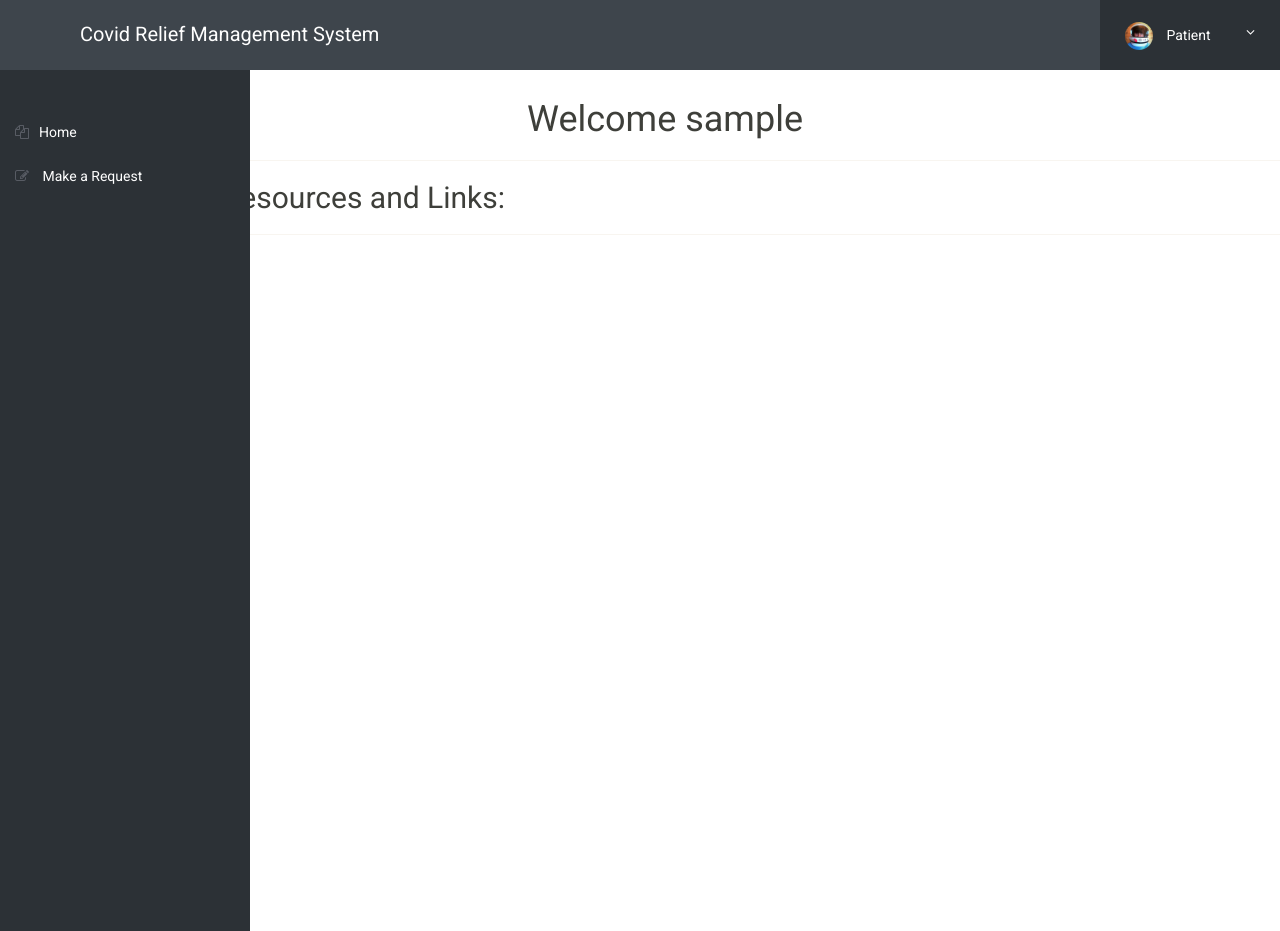
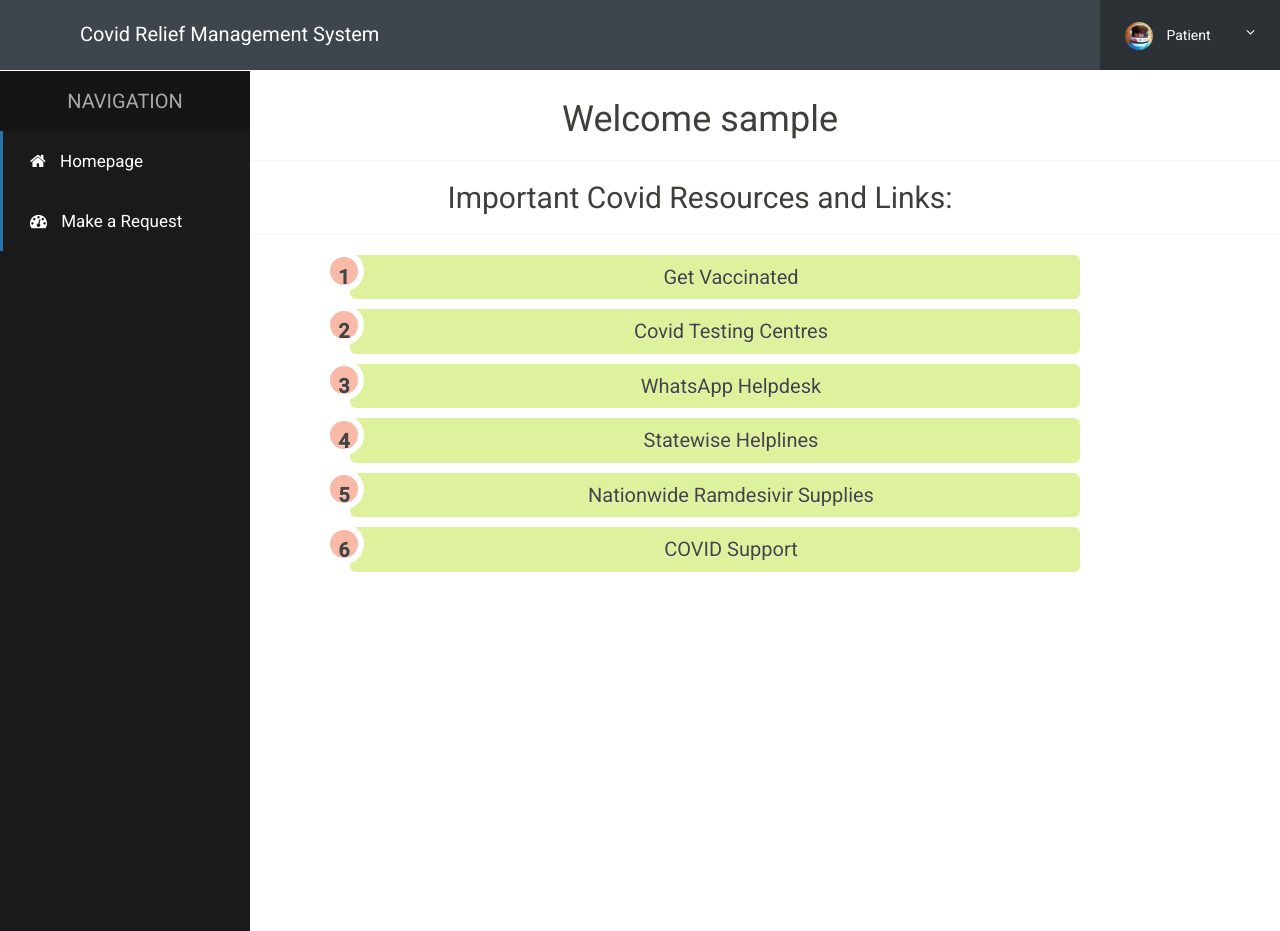
Before and after one commit to Bhavini20/IWP_Covid_App, a PHP site: page /patientwelcome.php in a window 1280 px wide. Run offline with PHP 8.4, Linux system fonts and the light colour scheme; the visitor is signed in with stand-in values (Sample User, id 1).

Commit message:
Update patientwelcome.php

```diff
--- a/bloodbank/bbdms/patientwelcome.php
+++ b/bloodbank/bbdms/patientwelcome.php
@@ -6,6 +6,7 @@
 }
 
 include('includes/patientheader.php');
+
 ?>
 
 <!DOCTYPE html>
@@ -13,50 +14,179 @@
 <head>
     <meta charset="UTF-8">
     <meta name="viewport" content="width=device-width, initial-scale=1.0">
+    <link rel="stylesheet" href="https://stackpath.bootstrapcdn.com/font-awesome/4.7.0/css/font-awesome.min.css">
+
+
     <title>Patient Login</title>
     <style>
-         .cont1{
+        .cont1{
             text-align: center;
             margin-left: 50px;
         }
-        .cont1 ul{
-            margin-left: 600px;
-            text-align: left;
+        .cont2{
+            margin-left: 70px;
         }
-        .ts-sidebar
-        {
 
-            width:250px;
-            padding-top: 50px;
-        }
+        ol {
+  counter-reset: li;
+  list-style: none;
+  padding: 0;
+            margin-left: 300px;
+            margin-right: 200px;
+  text-shadow: 0 1px 0 rgba(255,255,255,.5);
+}
+
+ol a {
+  position: relative;
+  display: block;
+  padding: .4em .4em .4em 2em;
+  margin: .5em 0;
+  background: #def29e;
+  color: #444;
+    font-size: 20px;
+  text-decoration: none;
+  border-radius: .3em;
+  transition: .3s ease-out;
+}
+
+ol a:hover { background: #efe7af; }
+ol a:hover:before { transform: rotate(360deg); }
+ol a:before {
+  content: counter(li);
+  counter-increment: li;
+  position: absolute;
+  left: -1.3em;
+  top: 50%;
+  margin-top: -1.3em;
+  background: #f8b9a6;
+  height: 2em;
+  width: 2em;
+  line-height: 2em;
+  border: .3em solid #fff;
+  text-align: center;
+  font-weight: bold;
+  border-radius: 2em;
+  transition: all .3s ease-out;
+}
+        .sidebar-container {
+  position: fixed;
+  width: 250px;
+  height: 100%;
+  left: 0;
+  overflow-x: hidden;
+  overflow-y: auto;
+  background: #1a1a1a;
+  color: #fff;
+            margin-top: 71px;
+}
+
+.content-container {
+  padding-top: 20px;
+}
+
+
+.sidebar-navigation {
+  padding: 0;
+  margin: 0;
+  list-style-type: none;
+  position: relative;
+}
+
+.sidebar-navigation li {
+  background-color: transparent;
+  position: relative;
+  display: inline-block;
+  width: 100%;
+  line-height: 40px;
+}
+
+.sidebar-navigation li a {
+  padding: 10px 15px 10px 30px;
+  display: block;
+  color: #fff;
+    font-size: 17px;
+}
+
+.sidebar-navigation li .fa {
+  margin-right: 10px;
+}
+
+.sidebar-navigation li a:active,
+.sidebar-navigation li a:hover,
+.sidebar-navigation li a:focus {
+  text-decoration: none;
+  outline: none;
+}
+
+.sidebar-navigation li::before {
+  background-color: #2574A9;
+  position: absolute;
+  content: '';
+  height: 100%;
+  left: 0;
+  top: 0;
+  -webkit-transition: width 0.2s ease-in;
+  transition: width 0.2s ease-in;
+  width: 3px;
+  z-index: -1;
+}
+
+.sidebar-navigation li:hover::before {
+  width: 100%;
+}
+
+.sidebar-navigation .header {
+  font-size: 20px;
+  text-transform: uppercase;
+  background-color: #151515;
+  padding: 10px 10px 10px 10px;
+    color: #aca8a8;
+    text-align: center;
+}
+
+.sidebar-navigation .header::before {
+  background-color: transparent;
+}
+
     </style>
 </head>
 <body>
-    <nav class="ts-sidebar">
-			<ul class="ts-sidebar-menu">
 
-<li><a href="patientwelcome.php"><i class="fa fa-files-o"></i>Home</a>
-<li><a href="patientrequest.php"><i class="fa fa-edit"></i> Make a Request</a></li>
+			<div class="sidebar-container">
+  <ul class="sidebar-navigation">
+    <li class="header">Navigation</li>
+    <li>
+      <a href="patientwelcome.php">
+        <i class="fa fa-home" aria-hidden="true"></i> Homepage
+      </a>
+    </li>
+    <li>
+      <a href="patientrequest.php">
+        <i class="fa fa-tachometer" aria-hidden="true"></i> Make a Request
+      </a>
+    </li>
 
 
+  </ul>
+</div>
 
-			</ul>
-		</nav>
     <br><br><br><br>
     <div class="cont1">
+        <div class="cont2">
     <?php echo "<h1>Welcome " . $_SESSION['username'] . "</h1>"; ?><hr>
-    </div>
 
     <h2>Important Covid Resources and Links:</h2><hr>
-    <ul>
+        </div>
+    <ol>
     <li><a href="https://www.cowin.gov.in/home" target="_blank">Get Vaccinated</a></li>
     <li><a href="https://covid.icmr.org.in/index.php/testing-facilities#30.8432782/66.6476503/4" target="_blank">Covid Testing Centres</a></li>
     <li><a href="https://api.whatsapp.com/send/?phone=919013151515&text=Hi&app_absent=0" target="_blank">WhatsApp Helpdesk</a></li>
     <li><a href="https://drive.google.com/file/d/1J5W2PFrNRTvDV-H3owf4CBrP9Q99aJS6/view" target="_blank">Statewise Helplines</a></li>
     <li><a href="https://vaccineindia.org/new/admin-master/public/ckeditor/kcfinder/upload/files/Remdesivir-Distributor-List.pdf" target="_blank">Nationwide Ramdesivir Supplies</a></li>
     <li><a href="https://linktr.ee/COVID19support.India" target="_blank">COVID Support</a></li>
-        </ul>
+        </ol>
     </div>
+
 
         </body>
 </html>
```
